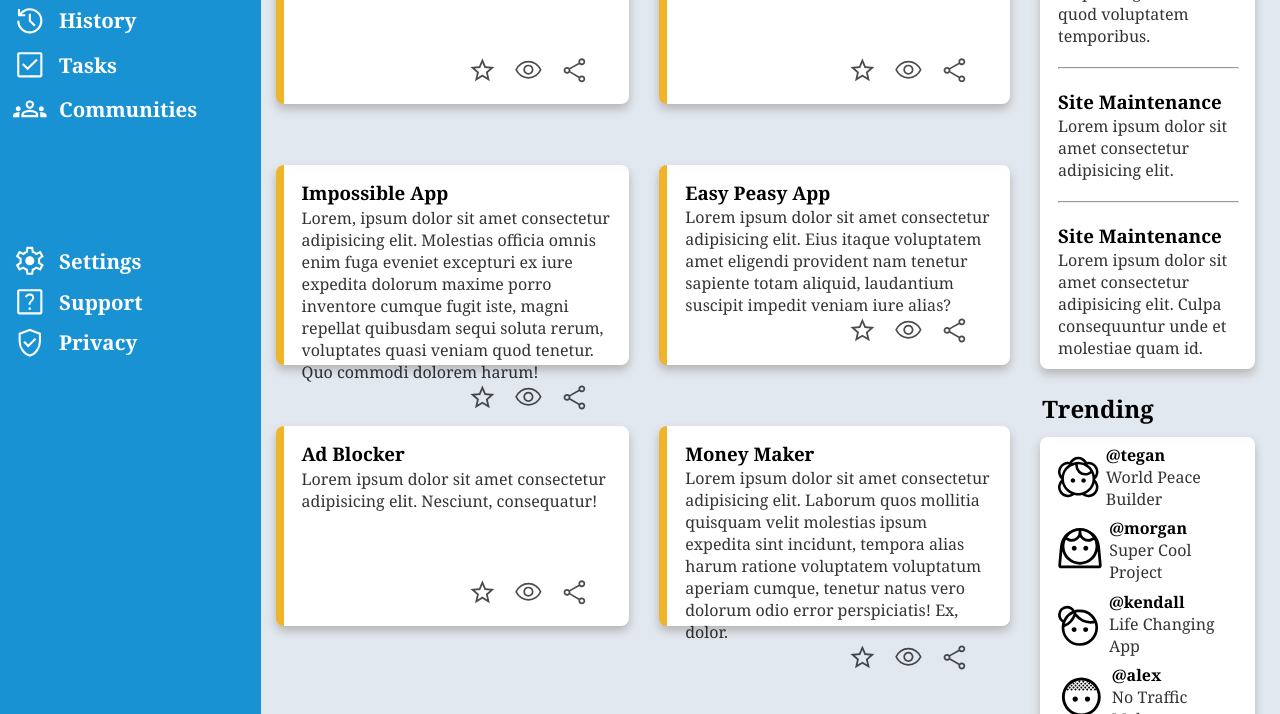
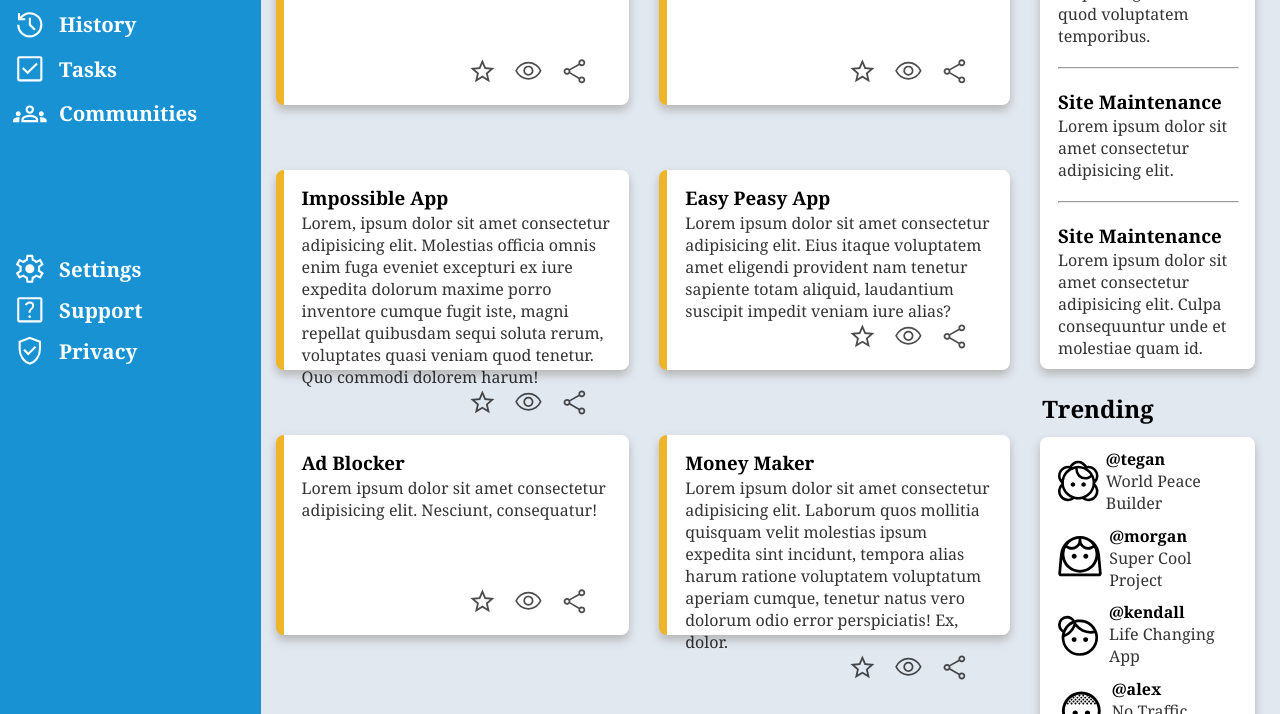
Before and after one commit to biandresen/Admin-Dashboard, a plain HTML site: page index.html in a window 1280 px wide. Shown: the part 283-997 px from the top of the page. Drawn offline with Linux system fonts and the light colour scheme.

Commit message:
fix: margin on bottom trending card

```diff
--- a/style.css
+++ b/style.css
@@ -277,7 +277,7 @@ hr {
 .trendingProfile {
   display: flex;
   align-items: center;
-  margin: 4% 0 0 0;
+  margin: 6% 0 0 0;
 }
 
 .trendingProfile:last-of-type {
```
